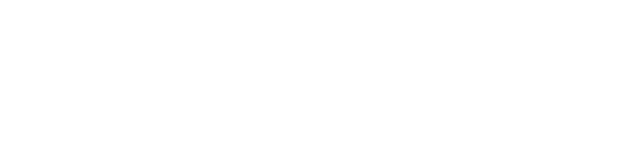
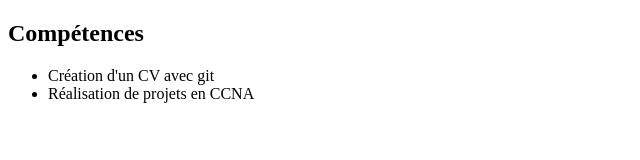
Before and after one commit to Dprj216/git-mon-cv, a plain HTML site: page index.html in a window 1280 px wide. Shown: the whole page, without its empty margins (0-640 px from the left). Drawn offline with Linux system fonts and the light colour scheme.

Commit message:
mise en place de la section competences

```diff
--- a/index.html
+++ b/index.html
@@ -14,7 +14,16 @@
         </header>
 
         <main>
+            <div class="com">
+                <h2>Compétences</h2>
 
+            </div>
+            <p>
+                <ul>
+                    <li>Création d'un CV avec git</li>
+                    <li>Réalisation de projets en CCNA</li>
+                </ul>
+            </p>
         </main>
     </section>
 </body>
```
